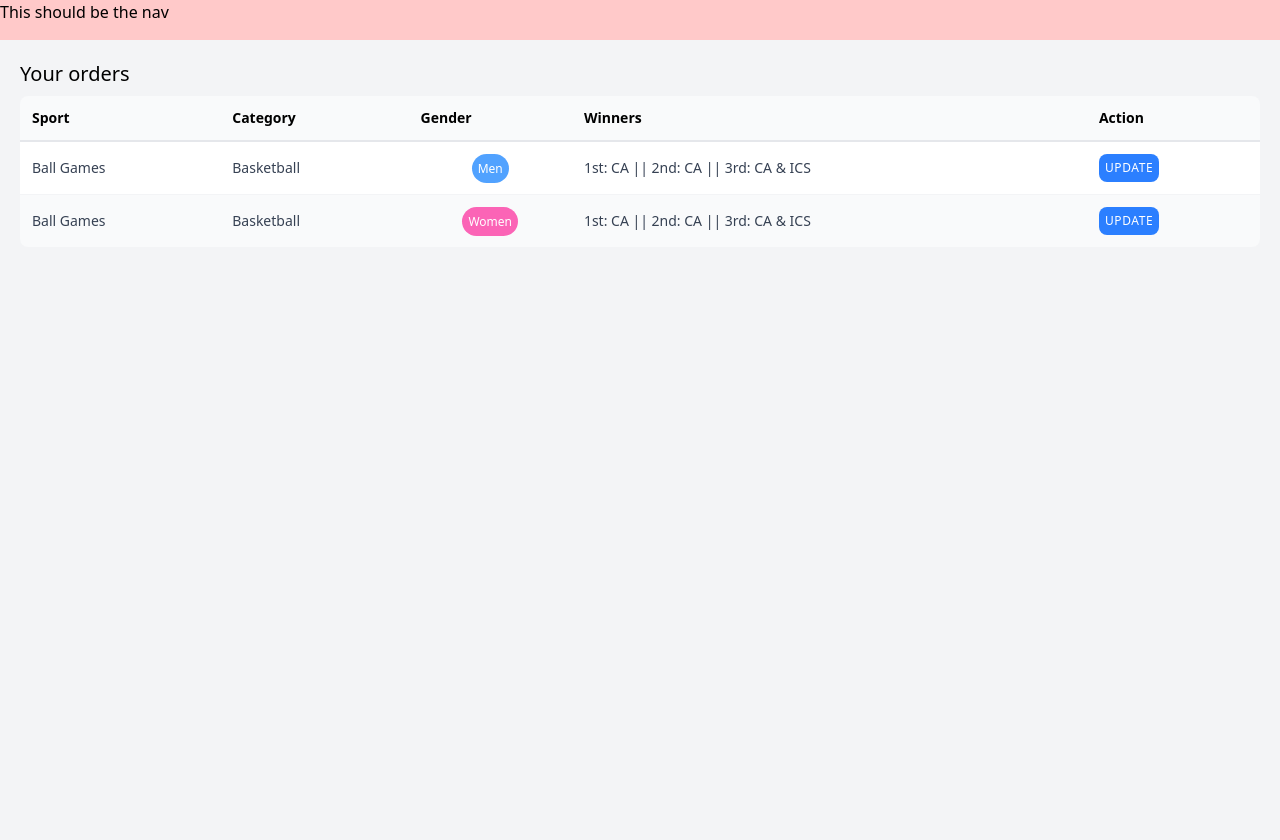
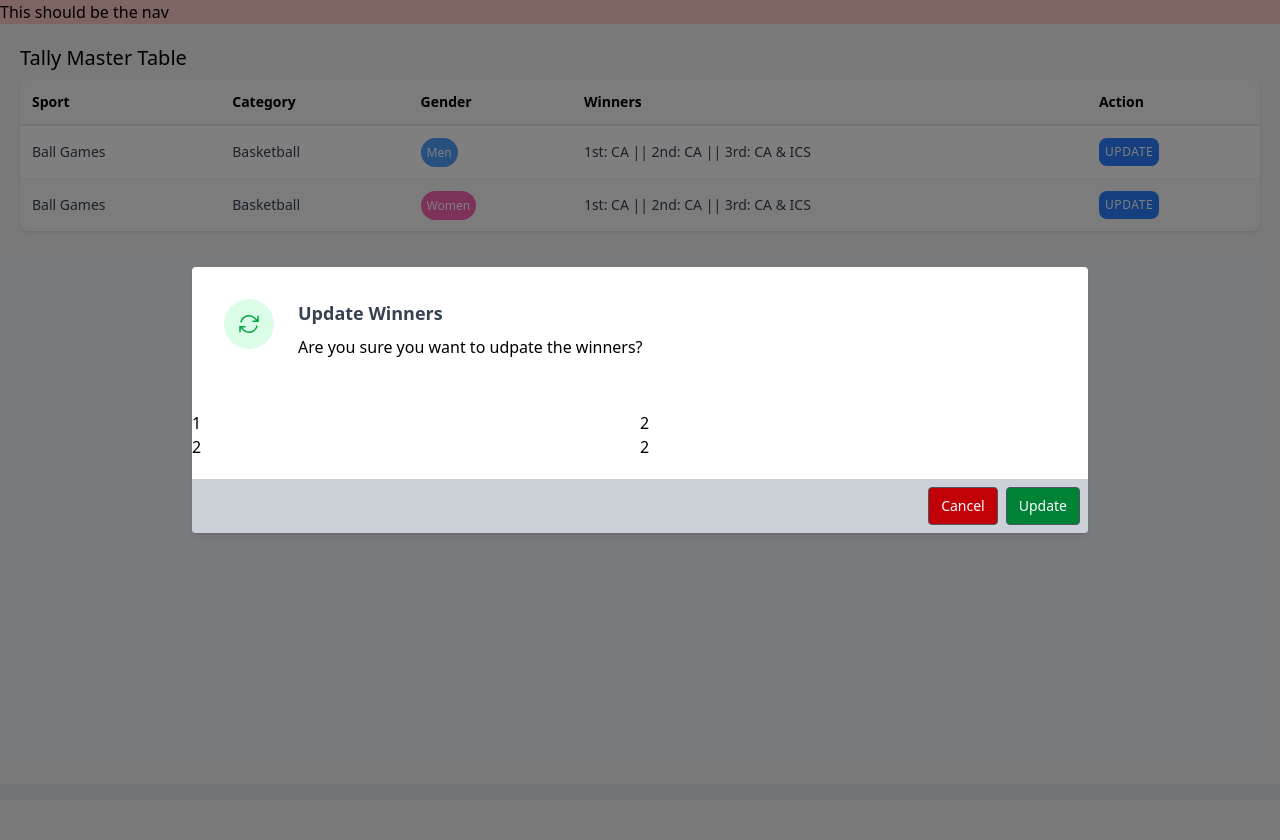
Before and after one commit to Lesterthatme/Instrams, a PHP site: page /pages/edit-admin.php in a window 1280 px wide. After the commit the page ends 534 px from the top, so only its background shows below. Run offline with PHP 8.4, Linux system fonts and the light colour scheme.

Commit message:
modal added

```diff
--- /dev/null
+++ b/assets/js/edit-admin.js
@@ -0,0 +1,29 @@
+const updateBtn = document.querySelectorAll(".update-btn");
+updateBtn.forEach((item) => {
+  item.addEventListener("click", (e) => {
+    e.preventDefault();
+
+    const dialog = document.getElementById("dialog");
+    dialog.classList.remove("hidden");
+    dialog.classList.add("flex");
+    setTimeout(() => {
+      dialog.classList.add("opacity-100");
+    }, 200);
+  });
+});
+
+function hideModal() {
+  const dialog = document.getElementById("dialog");
+  dialog.classList.add("opacity-0");
+  dialog.classList.remove("opacity-100");
+  setTimeout(() => {
+    dialog.classList.add("hidden");
+    dialog.classList.remove("flex");
+  }, 200);
+}
+
+document.getElementById("save-btn").addEventListener("click", (e) => {
+  e.preventDefault();
+
+  alert("not yet implemented");
+});
--- a/pages/edit-admin.php
+++ b/pages/edit-admin.php
@@ -6,14 +6,18 @@
     <meta name="viewport" content="width=device-width, initial-scale=1.0" />
     <script src="https://cdn.jsdelivr.net/npm/@tailwindcss/browser@4"></script>
     <title>edit page</title>
+
+    <script src="../assets/js/edit-admin.js" defer></script>
 </head>
 
-<body>
-    <nav class="bg-red-200 h-10">This should be the nav</nav>
-    <div class="p-5 h-screen bg-gray-100">
-        <h1 class="text-xl mb-2">Your orders</h1>
+<body class="bg-gray-200 select-none">
+    <nav class="bg-red-200 shadow">This should be the nav</nav>
 
-        <div class="overflow-auto rounded-lg shadowq">
+    <!-- Tables -->
+    <div class="p-5 h-[95vh] bg-gray-100">
+        <h1 class="text-xl mb-2">Tally Master Table</h1>
+
+        <div class="overflow-auto rounded-lg shadow">
             <table class="w-full">
                 <thead class="bg-gray-50 border-b-2 border-gray-200">
                     <tr>
@@ -28,30 +32,66 @@
                     <tr class="bg-white">
                         <td class="p-3 text-sm text-gray-700 whitespace-nowrap">Ball Games</td>
                         <td class="p-3 text-sm text-gray-700 whitespace-nowrap">Basketball</td>
-                        <td class="p-3 text-sm text-gray-700 whitespace-nowrap text-center">
+                        <td class="p-3 text-sm text-gray-700 whitespace-nowrap ">
                             <span class="p-1.5 text-xs font-medium text-white bg-blue-400 rounded-[2vw] hover:bg-blue-600 cursor-pointer">Men</span>
                         </td>
                         <td class="p-3 text-sm text-gray-700 whitespace-nowrap">1st: CA || 2nd: CA || 3rd: CA & ICS</td>
                         <td class="p-3 text-sm text-gray-700 whitespace-nowrap">
-                            <button class="p-1.5 text-xs font-medium uppercase tracking-wider text-white bg-blue-500 rounded-lg cursor-pointer">Update</button>
+                            <button class="update-btn p-1.5 text-xs font-medium uppercase tracking-wider text-white bg-blue-500 rounded-lg cursor-pointer">Update</button>
                         </td>
                     </tr>
                     <tr class="bg-gray-50">
                         <td class="p-3 text-sm text-gray-700 whitespace-nowrap">Ball Games</td>
                         <td class="p-3 text-sm text-gray-700 whitespace-nowrap">Basketball</td>
-                        <td class="p-3 text-sm text-gray-700 whitespace-nowrap text-center">
+                        <td class="p-3 text-sm text-gray-700 whitespace-nowrap t">
                             <span class="p-1.5 text-xs font-medium text-white bg-pink-400 rounded-[2vw] hover:bg-pink-600 cursor-pointer">Women</span>
                         </td>
                         <td class="p-3 text-sm text-gray-700 whitespace-nowrap">1st: CA || 2nd: CA || 3rd: CA & ICS</td>
                         <td class="p-3 text-sm text-gray-700 whitespace-nowrap">
-                            <button class="p-1.5 text-xs font-medium uppercase tracking-wider text-white bg-blue-500 rounded-lg cursor-pointer">Update</button>
+                            <button class="update-btn p-1.5 text-xs font-medium uppercase tracking-wider text-white bg-blue-500 rounded-lg cursor-pointer">Update</button>
                         </td>
                     </tr>
 
                 </tbody>
             </table>
         </div>
+
     </div>
+
+    <!-- modal -->
+    <div class="flex fixed inset-0 bg-black/50 justify-center items-end transition-opacity duration-500
+    sm:items-center
+    " id="dialog" onclick="hideModal()">
+        <div class="bg-white rounded shadow-md flex gap-5 flex-col w-full sm:w-lg md:w-2xl lg:w-4xl"
+         onclick="event.stopImmediatePropagation()">
+            <div class="flex p-8 gap-6">
+                <div class="bg-green-100 rounded-full text-green-600 w-10 min-w-[50px] h-10 min-h-[50px] flex justify-center items-center">
+                    <svg xmlns="http://www.w3.org/2000/svg" fill="none" viewBox="0 0 24 24" stroke-width="1.5" stroke="currentColor" class="size-6">
+                        <path stroke-linecap="round" stroke-linejoin="round" d="M16.023 9.348h4.992v-.001M2.985 19.644v-4.992m0 0h4.992m-4.993 0 3.181 3.183a8.25 8.25 0 0 0 13.803-3.7M4.031 9.865a8.25 8.25 0 0 1 13.803-3.7l3.181 3.182m0-4.991v4.99" />
+                    </svg>
+                </div>
+
+                <div class="grow">
+                    <h1 class="font-bold text-lg mb-2 text-gray-700">Update Winners</h1>
+                    <p>Are you sure you want to udpate the winners?</p>
+                </div>
+            </div>
+            <div class="grid grid-cols-2">
+                <div>1</div>
+                <div>2</div>
+                <div>2</div>
+                <div>2</div>
+
+            </div>
+
+            <div class="bg-gray-400/50 overflow-hidden p-2 flex justify-end gap-2">
+                <button class="bg-red-700 border border-gray-600  rounded px-3 py-2 text-white cursor-pointer hover:bg-red-400 text-sm" onclick="hideModal()">Cancel</button>
+                <button class="bg-green-700 border border-gray-600  rounded px-3 py-2 text-white cursor-pointer hover:bg-green-400 text-sm" id="save-btn">Update</button>
+
+            </div>
+        </div>
+    </div>
+
 </body>
 
 </html>
```
Also changed, not shown: pages/index.php (added, +60 -0 lines), pages/update-admin.php (deleted, +0 -17 lines).
